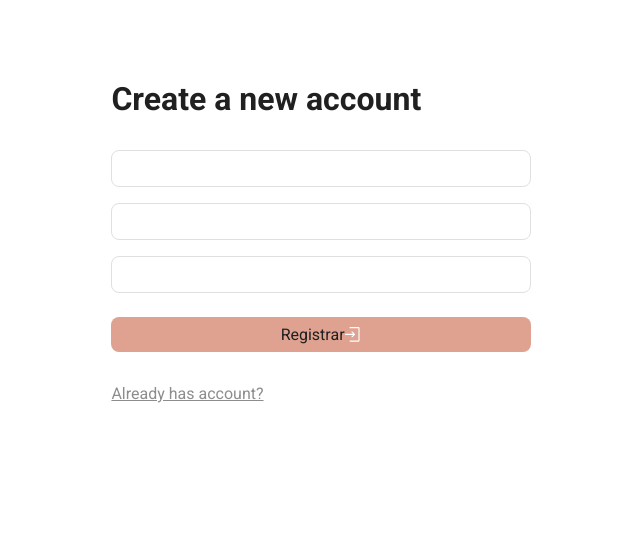
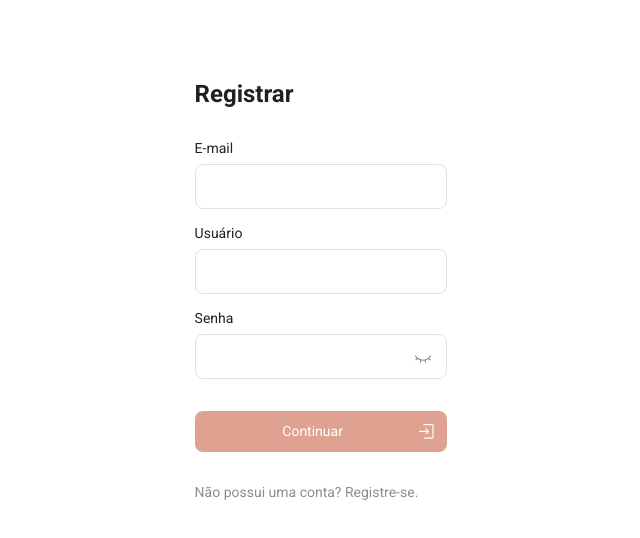
Before and after one commit to ItaloMedici/my-schedule-app, a React (Vite) app in the folder web/: page /register in a window 1280 px wide. Shown: the top 538 px of the page, without its empty margins (319-959 px from the left). Built offline with nearby package versions, Linux system fonts and the light colour scheme.

Commit message:
fix: register layout

```diff
--- a/web/src/pages/Register/index.tsx
+++ b/web/src/pages/Register/index.tsx
@@ -1,17 +1,21 @@
 import { EnterIcon } from '@radix-ui/react-icons';
-import React, { ChangeEventHandler, useState } from 'react';
+import React, { useState } from 'react';
+import { useIntl } from 'react-intl';
+import { Link } from 'react-router-dom';
 import { Button } from '../../components/Button';
+import InputPassword from '../../components/Fields/InputPassword';
 import { InputText } from '../../components/Fields/InputText';
+import { CardForm } from '../../components/Form/CardForm';
 import { User } from '../../models/User';
+import { register } from '../../services/AuthService';
 import { MainContainer } from '../../styles/MainContainer';
-import { Card } from './styles';
 
-const Register: React.FC = () => {
-  const [values, setValues] = useState<User & { showPassword: boolean }>({
+const handleRegister: React.FC = () => {
+  const {formatMessage} = useIntl();
+  const [values, setValues] = useState<User>({
     email: "",
     name: "",
     password: "",
-    showPassword: false
   });
 
   const handleChange = (e) => {
@@ -21,30 +25,60 @@ const Register: React.FC = () => {
     })
   }
 
+  const handleRegister = (e: any) => {
+    e.preventDefault();
+
+    const { email, password, name } = values;
+    register({ email, password, name })
+      .then(res => {
+
+      })
+      .catch(err => {
+
+      })
+  }
+
   return (
     <MainContainer>
-      <Card>
-        <div>
-          <h1>Create a new account</h1>
-        </div>
+      <CardForm>
+        <h1>{formatMessage({id: "label.signUp"})}</h1>
 
-        <form onSubmit={() => alert("aaaa")}>
-          <InputText label='Email' onChange={handleChange} value={values.email} name="email"/>
-          <InputText label='Usuario' value={values.name} name="name"/>
-          <InputText label='Senha' value={values.password} name="password" />
+        <form onSubmit={handleRegister} autoComplete='off'>
+          <InputText
+            idLabel='label.email'
+            onChange={handleChange}
+            value={values.email}
+            name="email"
+            size='md'
+          />
+          <InputText
+            idLabel='label.user'
+            onChange={handleChange}
+            value={values.name}
+            name="name"
+            size='md'
+          />
+          <InputPassword
+            idLabel='label.password'
+            onChange={handleChange}
+            value={values.password}
+            name="password"
+            size='md'
+          />
 
           <Button
-            onClick={() => { }}
+            onClick={handleRegister}
+            idLabel="label.continue"
+            size='md'
           >
-            Registrar
             <EnterIcon color='#FFF' />
           </Button>
         </form>
 
-        <a href='/auth'>Already has account?</a>
-      </Card>
+        <Link to='/auth'>{formatMessage({id: "messages.signUp"})}</Link>
+      </CardForm>
     </MainContainer>
   );
 }
 
-export default Register;
+export default handleRegister;
--- a/web/src/pages/Register/styles.ts
+++ b/web/src/pages/Register/styles.ts
@@ -1,35 +1 @@
-import { styled } from "../../theme/stitches.config";
-
-export const Card = styled('div', {
-  height: '90vh',
-
-  width: '60%',
-  padding: '40px',
-  display: 'flex',
-  flexDirection: 'column',
-  gap: '$4',
-
-  h1: {
-    marginBottom: '$4',
-  },
-
-  'form': {
-    display: 'flex',
-    flexDirection: 'column',
-    justifyContent: 'flex-start',
-
-    'button': {
-      margin: '$2 0 $4',
-    }
-  },
-
-  'a': {
-    color: '$gray9',
-    cursor: 'pointer',
-  },
-
-  'a:hover': {
-    textDecoration: 'underline',
-    color: '$primary',
-  }
-});
+export {}
```
